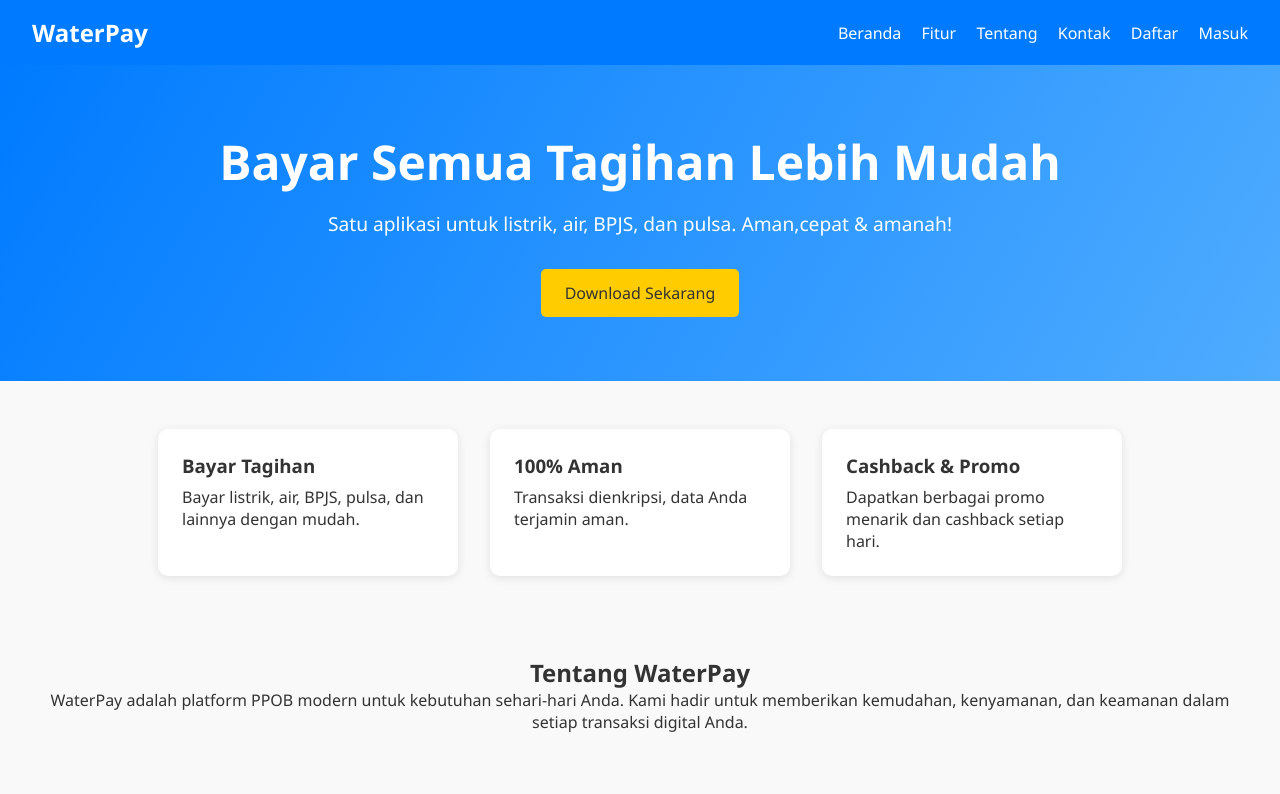
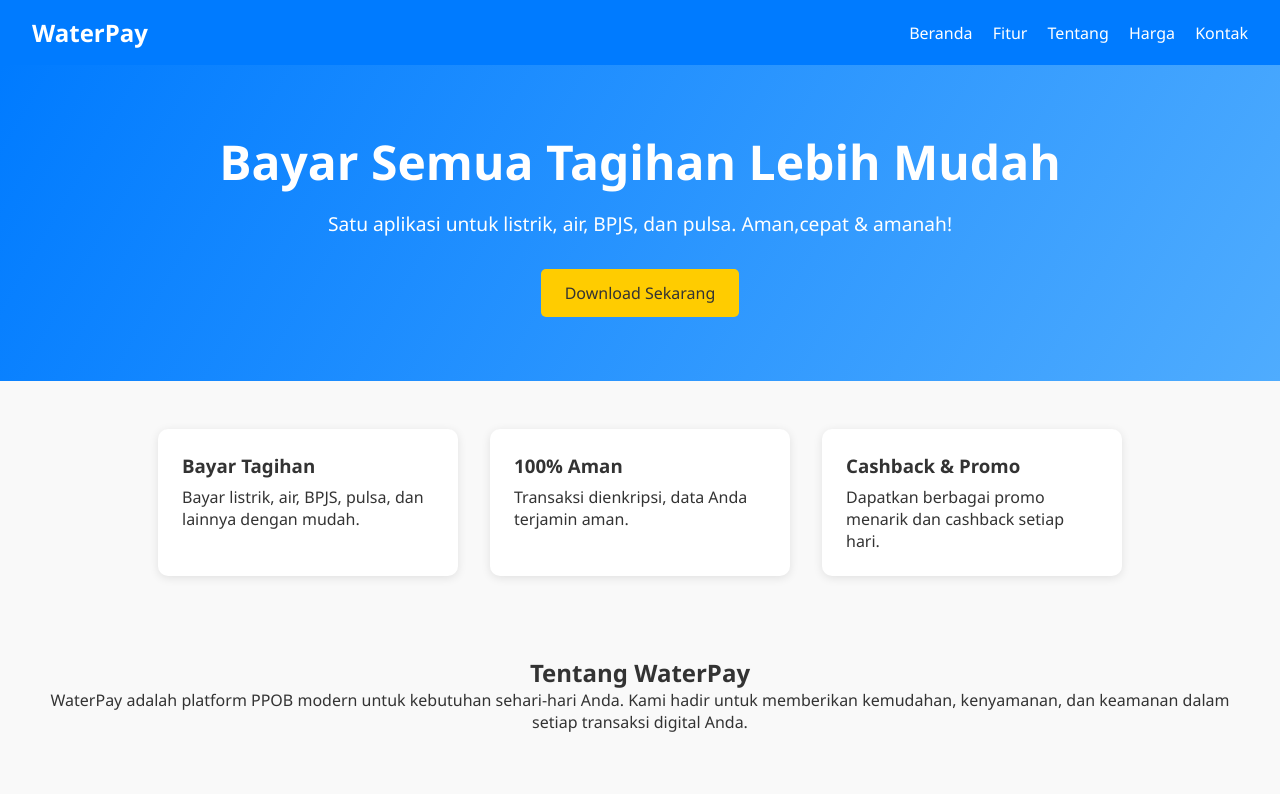
Before and after one commit to waterpay/waterpay, a plain HTML site: page index.html in a window 1280 px wide. Shown: the top 794 px of the page. Drawn offline with Linux system fonts and the light colour scheme.

Commit message:
Update index.html

```diff
--- a/index.html
+++ b/index.html
@@ -92,9 +92,8 @@
       <a href="#">Beranda</a>
       <a href="fitur.html">Fitur</a>
       <a href="#tentang">Tentang</a>
+      <a href="#kontak">Harga</a>
       <a href="#kontak">Kontak</a>
-      <a href="#kontak">Daftar</a>
-      <a href="#kontak">Masuk</a>
     </nav>
   </header>
 
```
